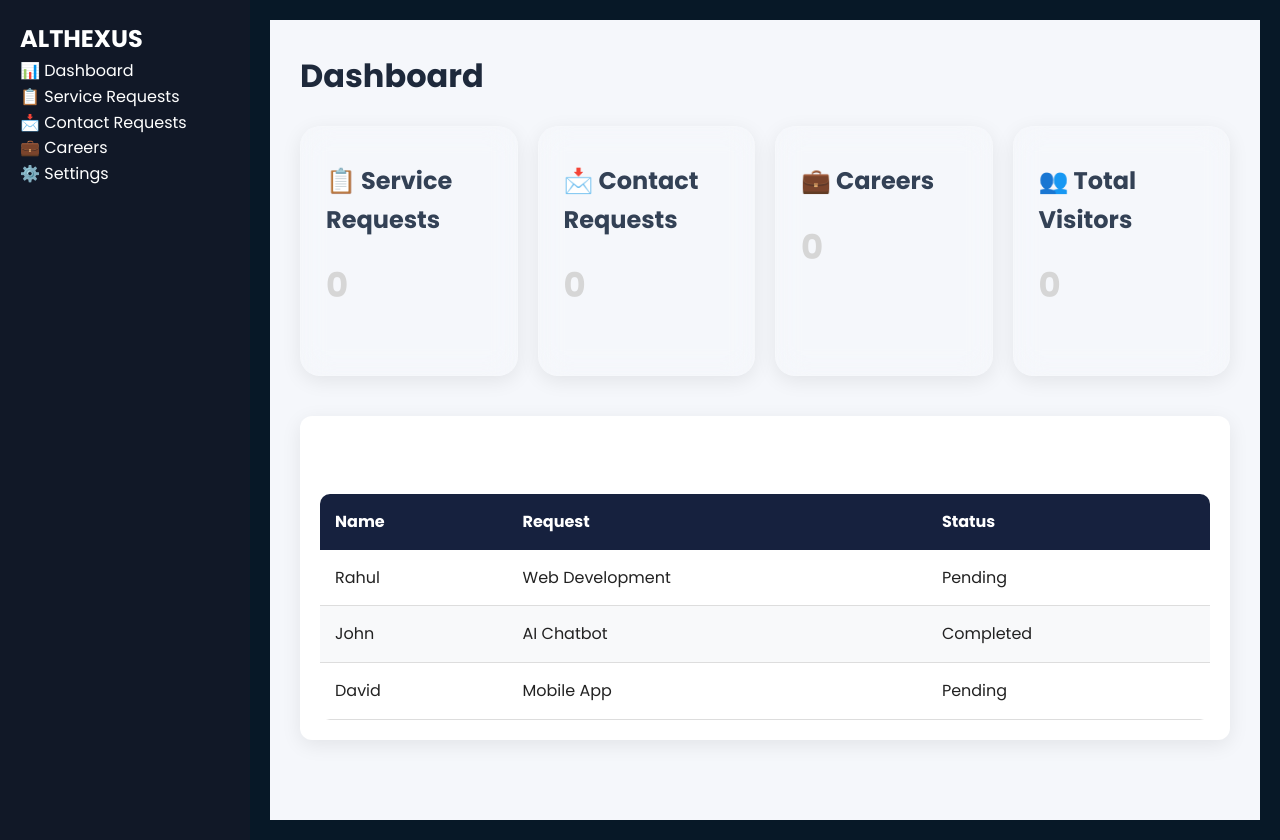
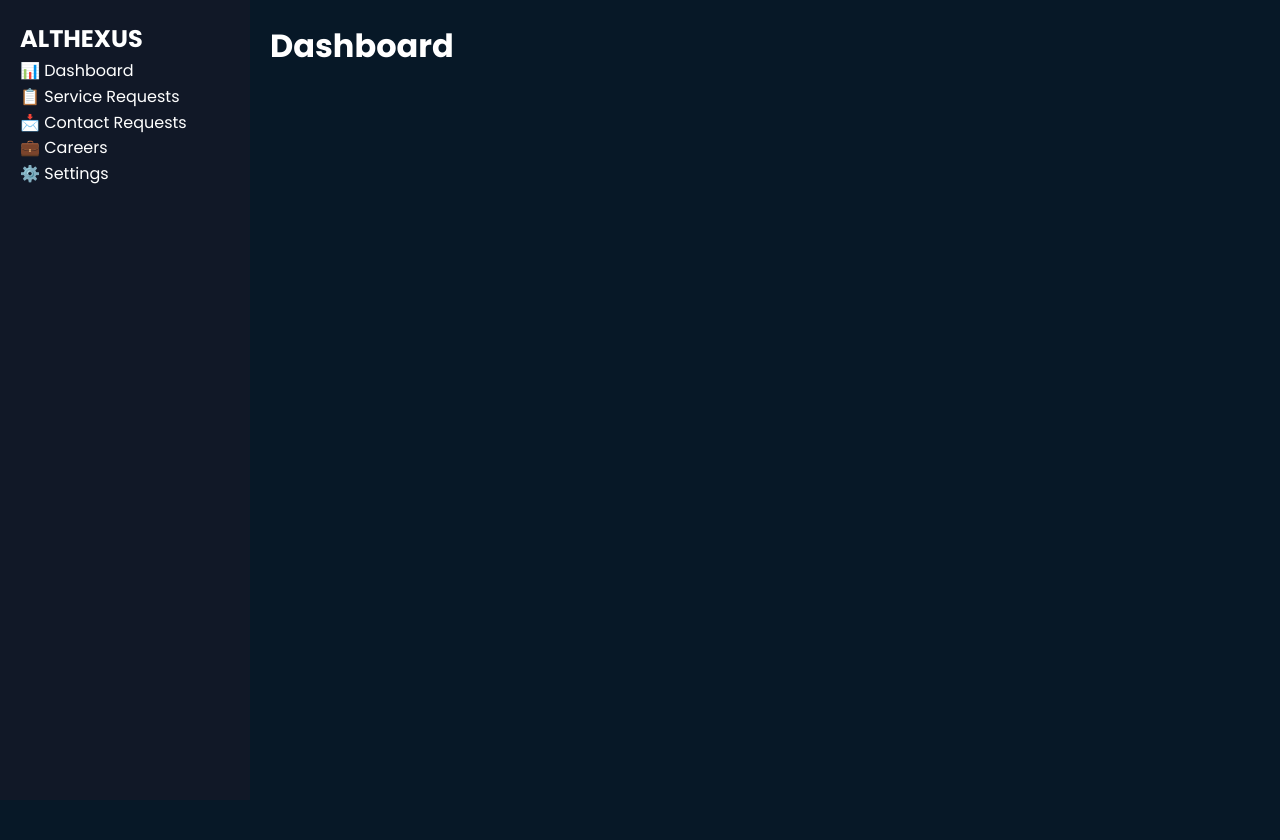
Before and after one commit to shreyamahalingshetti/Althexus, a React (Vite) app in the folder frontend/: page /admin in a window 1280 px wide. After the commit the page ends 800 px from the top, so only its background shows below. Built offline with nearby package versions, Linux system fonts and the light colour scheme.

Commit message:
feat(admin): update admin pages and remove redundant CSS files

```diff
--- a/frontend/src/pages/admin/AdminDashboard.jsx
+++ b/frontend/src/pages/admin/AdminDashboard.jsx
@@ -5,7 +5,6 @@ import ServiceRequests from "./ServiceRequests";
 import ContactRequests from "./ContactRequests";
 import Careers from "./Careers";
 import Settings from "./Settings";
-
 
 export default function AdminDashboard() {
   const [activePage, setActivePage] = useState("dashboard");
@@ -22,7 +21,6 @@ export default function AdminDashboard() {
         return <Settings />;
       default:
         return <DashboardHome />;
-
     }
   };
 
--- a/frontend/src/pages/admin/Careers.css
+++ /dev/null
@@ -1,50 +0,0 @@
-.careers-page {
-  padding: 30px;
-}
-
-.careers-page h1 {
-  color: white;
-  margin-bottom: 20px;
-}
-
-table {
-  width: 100%;
-  border-collapse: collapse;
-  background: white;
-  border-radius: 10px;
-  overflow: hidden;
-}
-
-th {
-  background: #16213e;
-  color: white;
-  padding: 15px;
-  text-align: left;
-}
-
-td {
-  color: #222;
-  padding: 15px;
-  border-bottom: 1px solid #ddd;
-}
-
-tr:nth-child(even) td {
-  background: #f8f9fa;
-}
-
-tr:hover td {
-  background: #eaf4ff;
-}
-
-.resume-btn {
-  background: #2563eb;
-  color: white;
-  border: none;
-  padding: 8px 14px;
-  border-radius: 6px;
-  cursor: pointer;
-}
-
-.resume-btn:hover {
-  background: #1d4ed8;
-}
--- a/frontend/src/pages/admin/Careers.jsx
+++ b/frontend/src/pages/admin/Careers.jsx
@@ -1,57 +1,3 @@
-import "./Careers.css";
-
 export default function Careers() {
-  return (
-    <div className="careers-page">
-      <h1>Careers</h1>
-
-      <table>
-        <thead>
-          <tr>
-            <th>ID</th>
-            <th>Applicant</th>
-            <th>Email</th>
-            <th>Position</th>
-            <th>Resume</th>
-            <th>Status</th>
-          </tr>
-        </thead>
-
-        <tbody>
-          <tr>
-            <td>1</td>
-            <td>Rahul Sharma</td>
-            <td>rahul@gmail.com</td>
-            <td>Frontend Developer</td>
-            <td>
-              <button className="resume-btn">Download</button>
-            </td>
-            <td>Pending</td>
-          </tr>
-
-          <tr>
-            <td>2</td>
-            <td>John David</td>
-            <td>john@gmail.com</td>
-            <td>UI/UX Designer</td>
-            <td>
-              <button className="resume-btn">Download</button>
-            </td>
-            <td>Reviewed</td>
-          </tr>
-
-          <tr>
-            <td>3</td>
-            <td>Priya Singh</td>
-            <td>priya@gmail.com</td>
-            <td>Backend Developer</td>
-            <td>
-              <button className="resume-btn">Download</button>
-            </td>
-            <td>Selected</td>
-          </tr>
-        </tbody>
-      </table>
-    </div>
-  );
+  return <h1>Careers</h1>;
 }
--- a/frontend/src/pages/admin/ContactRequests.css
+++ /dev/null
@@ -1,10 +0,0 @@
-.contact-page {
-  padding: 30px;
-}
-
-.contact-page h1 {
-  color: white;
-  margin-bottom: 20px;
-}
-
-/* Keep the same table, th, td, hover styles as ServiceRequests.css */
--- a/frontend/src/pages/admin/ContactRequests.jsx
+++ b/frontend/src/pages/admin/ContactRequests.jsx
@@ -1,42 +1,3 @@
-import "./ContactRequests.css";
-
 export default function ContactRequests() {
-  return (
-    <div className="contact-page">
-      <h1>Contact Requests</h1>
-
-      <table>
-        <thead>
-          <tr>
-            <th>ID</th>
-            <th>Name</th>
-            <th>Email</th>
-            <th>Subject</th>
-            <th>Message</th>
-            <th>Date</th>
-          </tr>
-        </thead>
-
-        <tbody>
-          <tr>
-            <td>1</td>
-            <td>Rahul</td>
-            <td>rahul@gmail.com</td>
-            <td>Project Inquiry</td>
-            <td>Need a company website.</td>
-            <td>06-08-2026</td>
-          </tr>
-
-          <tr>
-            <td>2</td>
-            <td>John</td>
-            <td>john@gmail.com</td>
-            <td>Support</td>
-            <td>Need help with my project.</td>
-            <td>06-08-2026</td>
-          </tr>
-        </tbody>
-      </table>
-    </div>
-  );
+  return <h1>Contact Requests</h1>;
 }
--- a/frontend/src/pages/admin/DashboardHome.css
+++ /dev/null
@@ -1,71 +0,0 @@
-.dashboard-home {
-  padding: 30px;
-  background: #f5f7fb;
-  min-height: 100vh;
-}
-
-.dashboard-home h1 {
-  margin-bottom: 25px;
-  color: #1e293b;
-}
-
-.dashboard-cards {
-  display: grid;
-  grid-template-columns: repeat(4, 1fr);
-  gap: 20px;
-  margin-bottom: 40px;
-}
-
-.card {
-  background: white;
-  border-radius: 12px;
-  padding: 25px;
-  box-shadow: 0 5px 20px rgba(0,0,0,.08);
-  transition: .3s;
-}
-
-.card:hover {
-  transform: translateY(-5px);
-}
-
-.card h3 {
-  margin-bottom: 15px;
-  color: #334155;
-}
-
-.card p {
-  font-size: 34px;
-  font-weight: bold;
-  color: #0ea5e9;
-}
-
-.recent-section {
-  background: white;
-  padding: 20px;
-  border-radius: 12px;
-  box-shadow: 0 5px 20px rgba(0,0,0,.08);
-}
-
-.recent-section h2 {
-  margin-bottom: 20px;
-}
-
-table {
-  width: 100%;
-  border-collapse: collapse;
-}
-
-th {
-  background: #0f172a;
-  color: white;
-  padding: 14px;
-}
-
-td {
-  padding: 14px;
-  border-bottom: 1px solid #ddd;
-}
-
-tr:hover {
-  background: #f8fafc;
-}
--- a/frontend/src/pages/admin/DashboardHome.jsx
+++ b/frontend/src/pages/admin/DashboardHome.jsx
@@ -1,65 +1,3 @@
-import "./DashboardHome.css";
-
 export default function DashboardHome() {
-  return (
-    <div className="dashboard-home">
-      <h1>Dashboard</h1>
-
-      <div className="dashboard-cards">
-        <div className="card">
-          <h3>📋 Service Requests</h3>
-          <p>0</p>
-        </div>
-
-        <div className="card">
-          <h3>📩 Contact Requests</h3>
-          <p>0</p>
-        </div>
-
-        <div className="card">
-          <h3>💼 Careers</h3>
-          <p>0</p>
-        </div>
-
-        <div className="card">
-          <h3>👥 Total Visitors</h3>
-          <p>0</p>
-        </div>
-      </div>
-
-      <div className="recent-section">
-        <h2>Recent Activity</h2>
-
-        <table>
-          <thead>
-            <tr>
-              <th>Name</th>
-              <th>Request</th>
-              <th>Status</th>
-            </tr>
-          </thead>
-
-          <tbody>
-            <tr>
-              <td>Rahul</td>
-              <td>Web Development</td>
-              <td>Pending</td>
-            </tr>
-
-            <tr>
-              <td>John</td>
-              <td>AI Chatbot</td>
-              <td>Completed</td>
-            </tr>
-
-            <tr>
-              <td>David</td>
-              <td>Mobile App</td>
-              <td>Pending</td>
-            </tr>
-          </tbody>
-        </table>
-      </div>
-    </div>
-  );
+  return <h1>Dashboard</h1>;
 }
--- a/frontend/src/pages/admin/ServiceRequests.css
+++ /dev/null
@@ -1,38 +0,0 @@
-.service-page {
-  padding: 30px;
-}
-
-.service-page h1 {
-  color: white;
-  margin-bottom: 20px;
-}
-
-table {
-  width: 100%;
-  border-collapse: collapse;
-  background: white;
-  border-radius: 10px;
-  overflow: hidden;
-}
-
-th {
-  background: #16213e;
-  color: white;
-  padding: 15px;
-  text-align: left;
-}
-
-td {
-  color: #222;              /* Change text to dark */
-  background: white;        /* White background */
-  padding: 15px;
-  border-bottom: 1px solid #ddd;
-}
-
-tr:nth-child(even) td {
-  background: #f8f9fa;
-}
-
-tr:hover td {
-  background: #eaf4ff;
-}
--- a/frontend/src/pages/admin/ServiceRequests.jsx
+++ b/frontend/src/pages/admin/ServiceRequests.jsx
@@ -1,51 +1,3 @@
-import "./ServiceRequests.css";
-
 export default function ServiceRequests() {
-  return (
-    <div className="service-page">
-      <h1>Service Requests</h1>
-
-      <table>
-        <thead>
-          <tr>
-            <th>ID</th>
-            <th>Name</th>
-            <th>Company</th>
-            <th>Service</th>
-            <th>Email</th>
-            <th>Status</th>
-          </tr>
-        </thead>
-
-        <tbody>
-          <tr>
-            <td>1</td>
-            <td>Rahul</td>
-            <td>ABC Pvt Ltd</td>
-            <td>Web Development</td>
-            <td>rahul@gmail.com</td>
-            <td>Pending</td>
-          </tr>
-
-          <tr>
-            <td>2</td>
-            <td>John</td>
-            <td>XYZ Technologies</td>
-            <td>AI Chatbot</td>
-            <td>john@gmail.com</td>
-            <td>Completed</td>
-          </tr>
-
-          <tr>
-            <td>3</td>
-            <td>David</td>
-            <td>PQR Solutions</td>
-            <td>Mobile App</td>
-            <td>david@gmail.com</td>
-            <td>Pending</td>
-          </tr>
-        </tbody>
-      </table>
-    </div>
-  );
+  return <h1>Service Requests</h1>;
 }
--- a/frontend/src/pages/admin/Settings.css
+++ /dev/null
@@ -1,50 +0,0 @@
-.settings-page {
-  padding: 30px;
-}
-
-.settings-page h1 {
-  color: white;
-  margin-bottom: 20px;
-}
-
-.settings-card {
-  background: white;
-  max-width: 600px;
-  padding: 30px;
-  border-radius: 12px;
-}
-
-.settings-card h2 {
-  margin-bottom: 20px;
-  color: #16213e;
-}
-
-.settings-card label {
-  display: block;
-  margin-top: 15px;
-  margin-bottom: 8px;
-  color: #333;
-  font-weight: 600;
-}
-
-.settings-card input {
-  width: 100%;
-  padding: 12px;
-  border: 1px solid #ccc;
-  border-radius: 8px;
-  font-size: 15px;
-}
-
-.settings-card button {
-  margin-top: 25px;
-  padding: 12px 25px;
-  border: none;
-  background: #2563eb;
-  color: white;
-  border-radius: 8px;
-  cursor: pointer;
-}
-
-.settings-card button:hover {
-  background: #1d4ed8;
-}
--- a/frontend/src/pages/admin/Settings.jsx
+++ b/frontend/src/pages/admin/Settings.jsx
@@ -1,33 +1,3 @@
-import "./Settings.css";
-
 export default function Settings() {
-  return (
-    <div className="settings-page">
-      <h1>Settings</h1>
-
-      <div className="settings-card">
-        <h2>Company Information</h2>
-
-        <label>Company Name</label>
-        <input
-          type="text"
-          defaultValue="ALTHEXUS"
-        />
-
-        <label>Company Email</label>
-        <input
-          type="email"
-          defaultValue="info@althexus.com"
-        />
-
-        <label>Admin Password</label>
-        <input
-          type="password"
-          placeholder="Enter new password"
-        />
-
-        <button>Save Changes</button>
-      </div>
-    </div>
-  );
+  return <h1>Settings</h1>;
 }
```
Also changed, not shown: 1 other file (tests, documents, lock files or other folders).
